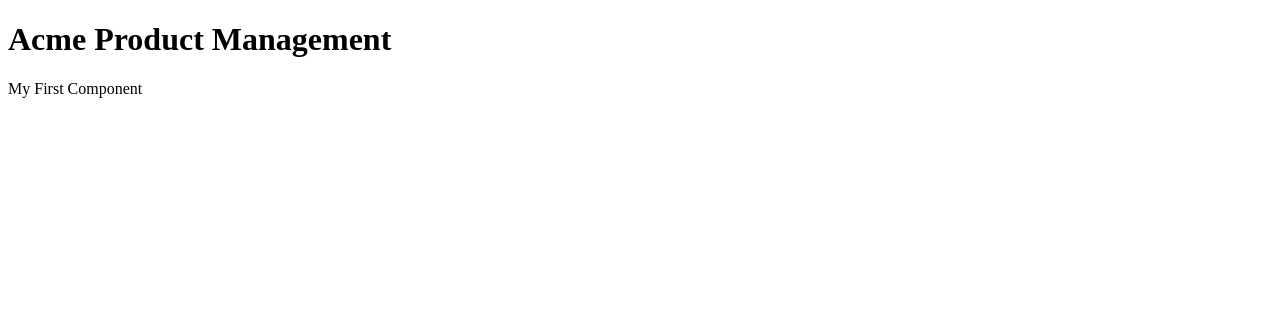
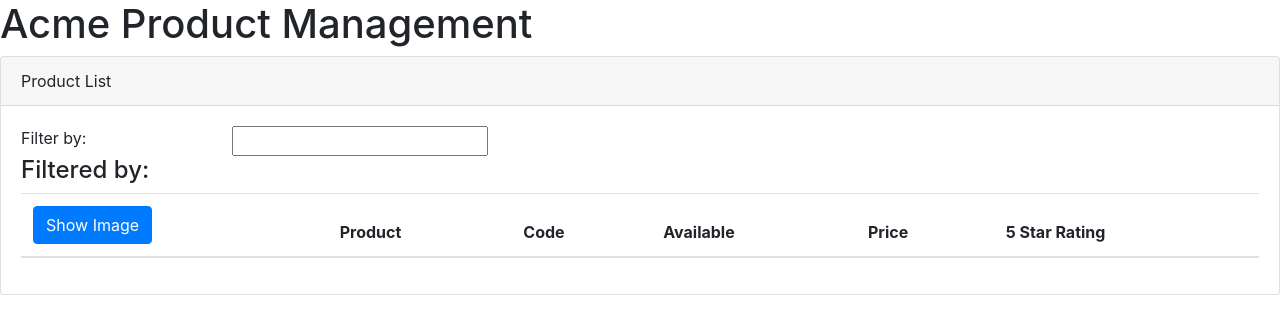
Before and after one commit to darkheart101/NgTutorial, an Angular app in the folder NgTutorial/: page / in a window 1280 px wide. Shown: the top 334 px of the page. Built offline with nearby package versions, Linux system fonts and the light colour scheme.

Commit message:
products list

```diff
--- a/NgTutorial/package.json
+++ b/NgTutorial/package.json
@@ -19,6 +19,8 @@
     "@angular/platform-browser": "~9.1.0",
     "@angular/platform-browser-dynamic": "~9.1.0",
     "@angular/router": "~9.1.0",
+    "bootstrap": "^4.4.1",
+    "font-awesome": "^4.7.0",
     "rxjs": "~6.5.4",
     "tslib": "^1.10.0",
     "zone.js": "~0.10.2"
@@ -28,13 +30,13 @@
     "@angular/cli": "~9.1.0",
     "@angular/compiler-cli": "~9.1.0",
     "@angular/language-service": "~9.1.0",
-    "@types/node": "^12.11.1",
     "@types/jasmine": "~3.5.0",
     "@types/jasminewd2": "~2.0.3",
+    "@types/node": "^12.11.1",
     "codelyzer": "^5.1.2",
     "jasmine-core": "~3.5.0",
     "jasmine-spec-reporter": "~4.2.1",
-    "karma": "~4.4.1",
+    "karma": "^5.0.2",
     "karma-chrome-launcher": "~3.1.0",
     "karma-coverage-istanbul-reporter": "~2.1.0",
     "karma-jasmine": "~3.0.1",
--- a/NgTutorial/src/app/app.component.ts
+++ b/NgTutorial/src/app/app.component.ts
@@ -2,7 +2,7 @@
 
 @Component({
   selector: 'pm-root',
-  template: '<div><h1>{{ pageTitle }}</h1><div>My First Component</div></div>'
+  template: '<div><h1>{{ pageTitle }}</h1><pm-products></pm-products></div>'
 })
 
 export class AppComponent{
--- a/NgTutorial/src/app/app.module.ts
+++ b/NgTutorial/src/app/app.module.ts
@@ -2,10 +2,12 @@
 import { NgModule } from '@angular/core';
 
 import { AppComponent } from './app.component';
+import { ProductListComponent } from './products/product-list.component';
 
 @NgModule({
   declarations: [
-    AppComponent
+    AppComponent,
+    ProductListComponent
   ],
   imports: [
     BrowserModule
--- /dev/null
+++ b/NgTutorial/src/app/products/product-list.component.html
@@ -0,0 +1,35 @@
+<div class='card'>
+    <div class='card-header'>
+        Product List
+    </div>
+    <div class='card-body'>
+
+        <div class='row'>
+            <div class='col-md-2'>Filter by:</div>
+            <div class='col-md-4'><input type='text' /></div>
+        </div>
+        <div class='row'>
+            <div class='col-md-6'>
+                <h4>Filtered by:</h4>
+            </div>
+        </div>
+
+        <div class='table-responsive'>
+            <table class='table'>
+                <thead>
+                    <tr>
+                        <th><button class='btn btn-primary'>Show Image</button></th>
+                        <th>Product</th>
+                        <th>Code</th>
+                        <th>Available</th>
+                        <th>Price</th>
+                        <th>5 Star Rating</th>
+                    </tr>
+                </thead>
+                <tbody>
+
+                </tbody>
+            </table>
+        </div>
+    </div>
+</div>
--- /dev/null
+++ b/NgTutorial/src/app/products/product-list.component.ts
@@ -0,0 +1,14 @@
+import { Component, OnInit } from '@angular/core';
+
+@Component({
+    selector: 'pm-products',
+    templateUrl: 'product-list.component.html'
+})
+
+export class ProductListComponent implements OnInit {
+    pageTitle: string = 'Product List'
+
+    constructor() { }
+
+    ngOnInit() { }
+}
--- a/NgTutorial/src/styles.css
+++ b/NgTutorial/src/styles.css
@@ -1 +1,2 @@
-/* You can add global styles to this file, and also import other style files */
+@import "~bootstrap/dist/css/bootstrap.min.css";
+@import "~font-awesome/css/font-awesome.min.css";
```
Also changed, not shown: 1 other file (tests, documents, lock files or other folders).
